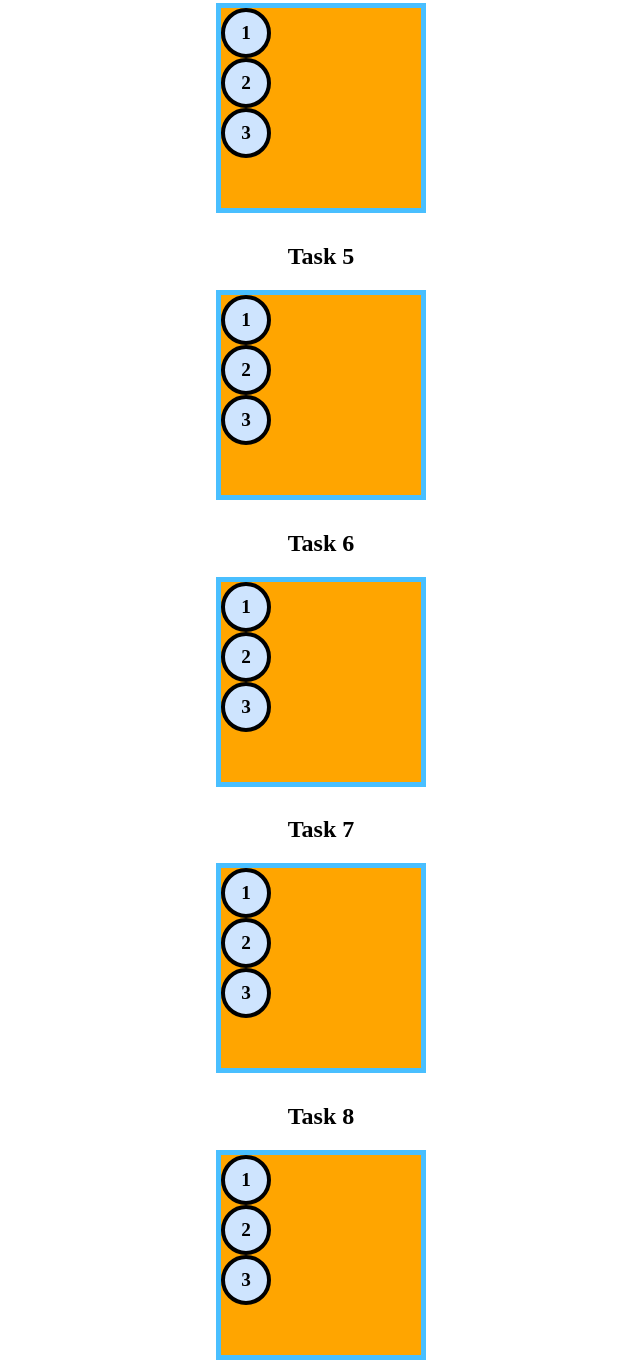
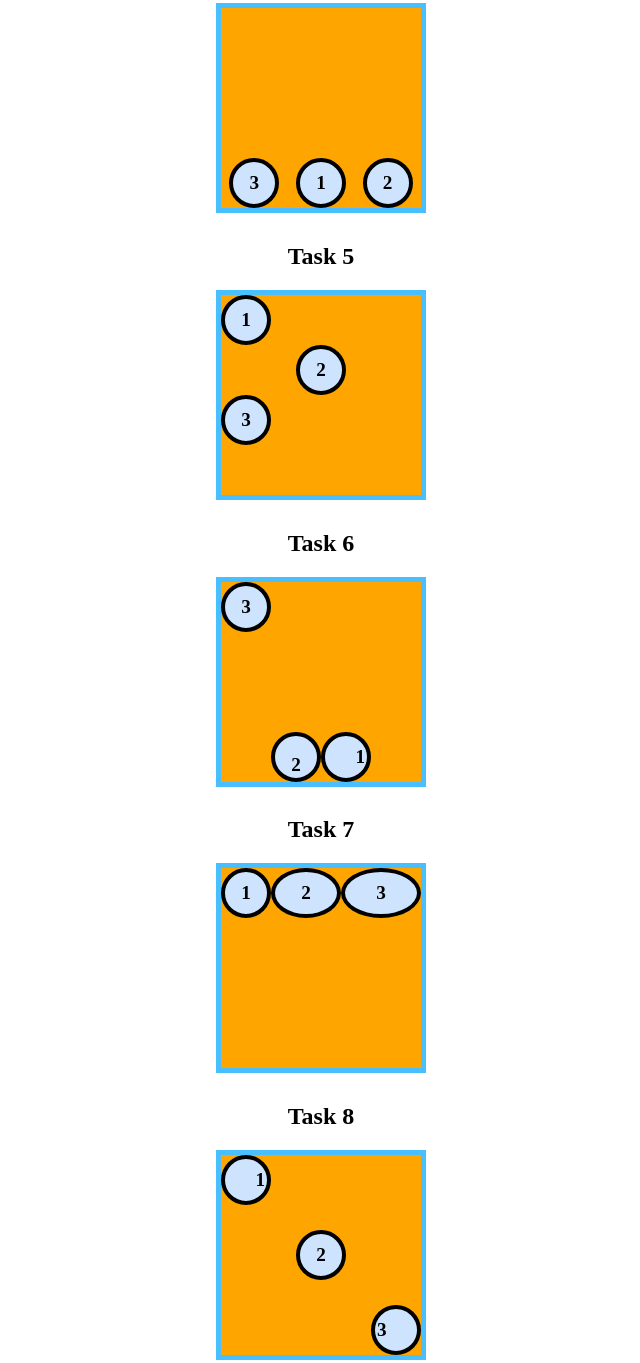
Before and after one commit to bloominstituteoftechnology/module-project-html-and-css-iii-SavBey, a plain HTML site: page index.html in a window 1280 px wide. Shown: the part 1230-2593 px from the top of the page, without its empty margins (319-959 px from the left). Drawn offline with Linux system fonts and the light colour scheme.

Commit message:
initial commit

```diff
--- a/index.html
+++ b/index.html
@@ -56,21 +56,109 @@
     */
 
     /* 👉 Task 1 - [HINT] only the flex container needs to be manipulated */
+    #flexContainer1{
+    display: flex;
+    justify-content: space-around;
+    }
 
     /* 👉 Task 2 - [HINT] the flex container needs to change direction */
+    #flexContainer2{
+      display:flex;
+      flex-direction:column;
+      justify-content:space-between;
+      align-items: center;
+
+    }
 
     /* 👉 Task 3 - [HINT] the flex direction can be reversed */
+    #flexContainer3{
+      display: flex;
+      flex-direction: column-reverse;
+      justify-content:right;
+      align-items:end;
 
+
+    }
     /* 👉 Task 4 - [HINT] the flex items need a new order */
+    #flexContainer4{
+    display: flex;
+    justify-content:space-around ;
+    align-items: end;
+    }
+    #flexContainer4 .flexItem:nth-child(1){
+    order:2;
+    }
+    #flexContainer4 .flexItem:nth-child(2){
+      order:3;
+    }
+    #flexContainer4 .flexItem:nth-child(3){
+      order:1;
+    }
+
+
 
     /* 👉 Task 5 - [HINT] research align-self */
+    #flexContainer5{
+      display: flex;
+      flex-direction: column;
+    }
+    #flexContainer5 .flexItem:nth-child(2){
+      align-self: center;
+    }
+    /* 👉 Task 6 - [HINT] flex items can be flex containers */
+    #flexContainer6{
+      display: flex;
 
-    /* 👉 Task 6 - [HINT] flex items can be flex containers */
+    }
+    #flexContainer6 .flexItem:nth-child(3){
+      order:1;
+    }
+    #flexContainer6 .flexItem:nth-child(2){
+      order:2;
+      align-self: flex-end;
+      align-items: flex-end;
+    }
+    #flexContainer6 .flexItem:nth-child(1){
+      order:3;
+      align-self: flex-end;
+      flex-direction: column;
+      align-items:flex-end ;
+    }
+    /* 👉 Task 7 - [HINT] research flex-grow */
+    #flexContainer7{
+      display:flex;
 
-    /* 👉 Task 7 - [HINT] research flex-grow */
+    }
+    #flexContainer7 .flexItem:nth-child(2){
+      flex-grow: 2;
+    }
+
+    #flexContainer7 .flexItem:nth-child(3){
+       flex-grow: 3;
+    }
+
 
     /* 👉 Task 8 - [HINT] you got this! */
+    #flexContainer8{
+      display: flex;
+      justify-content: space-between;
+      flex-direction: column;
 
+    }
+    #flexContainer8 .flexItem:nth-child(1){
+      flex-direction: column;
+      align-items:flex-end
+    }
+    #flexContainer8 .flexItem:nth-child(2){
+      align-self:center;
+
+    }
+    #flexContainer8 .flexItem:nth-child(3){
+      align-self: flex-end;
+      flex-direction: column;
+      align-items: flex-start;
+
+    }
 
     /*
     👉 Part 2 of 2 👈
```
